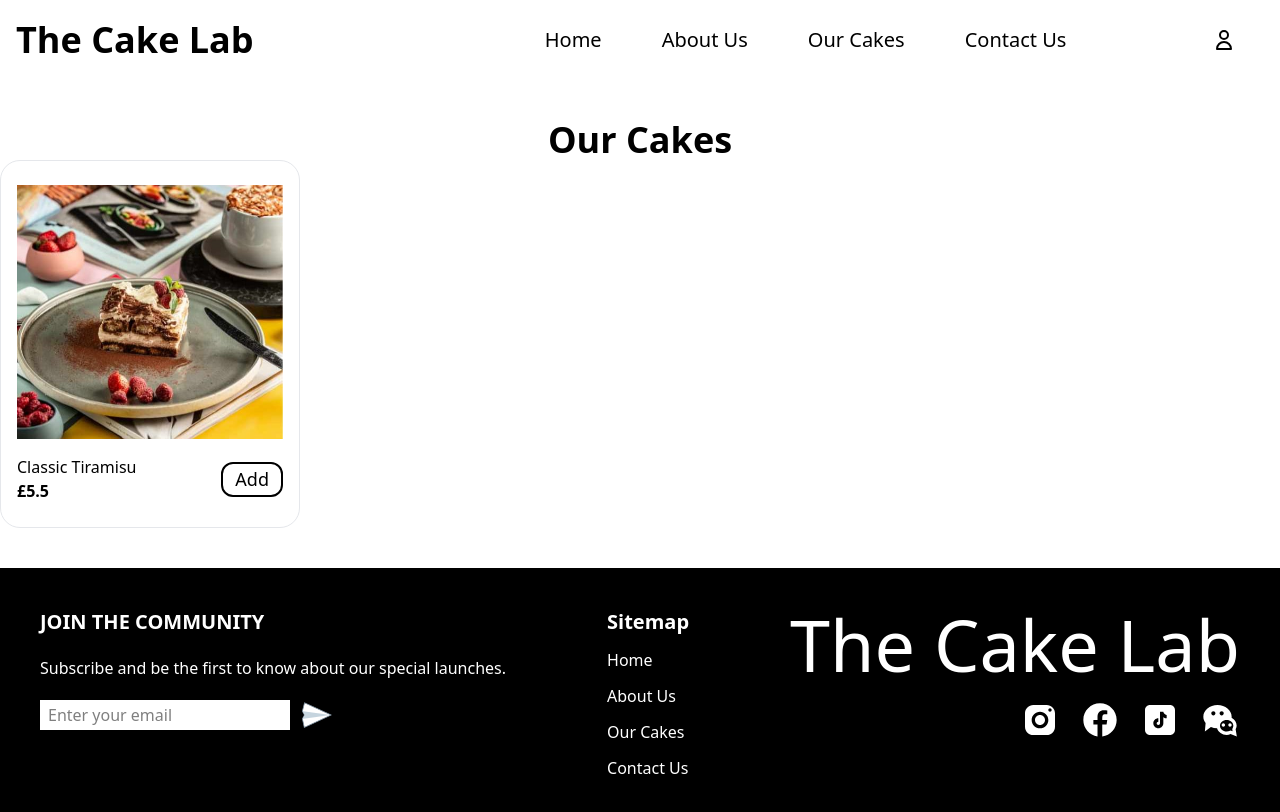
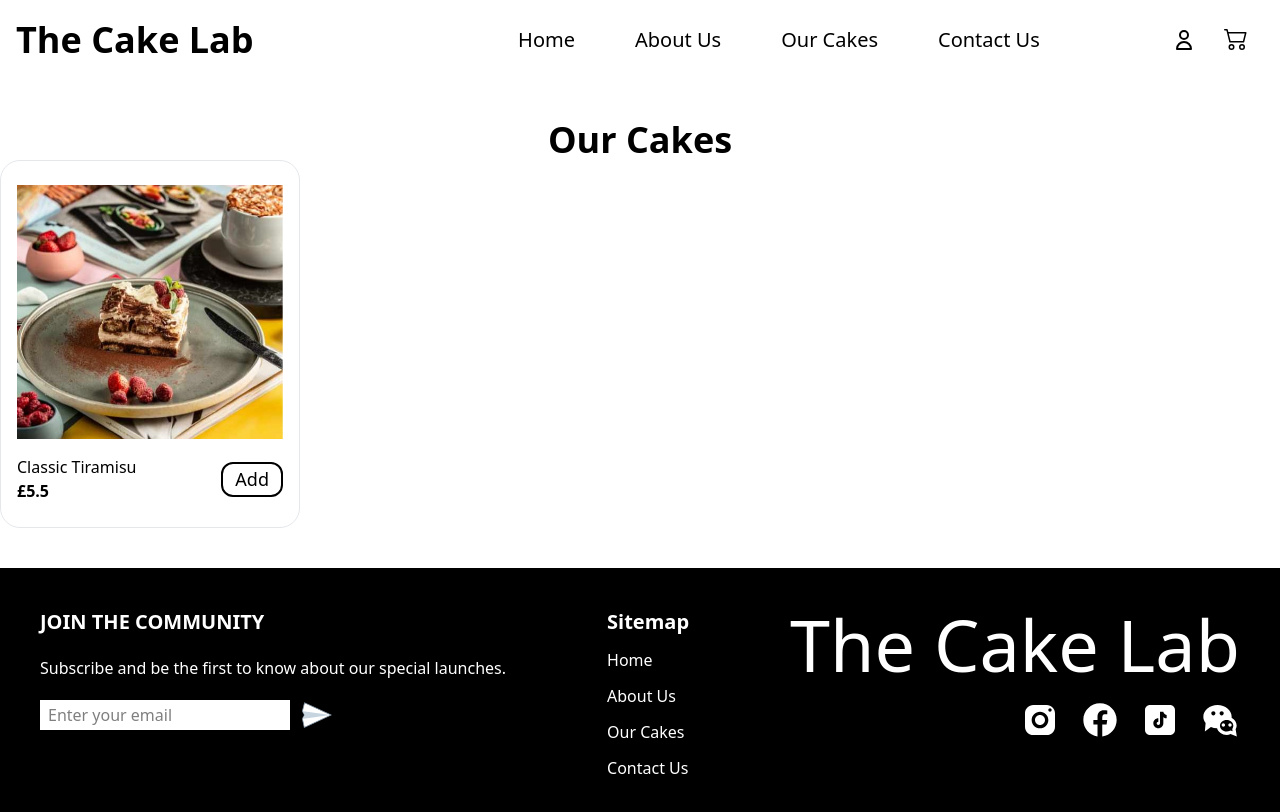
Before and after one commit to qinangao/cake-shop, a React (Vite) app: page /menu in a window 1280 px wide. Shown: the top 812 px of the page. Built offline with nearby package versions, Linux system fonts and the light colour scheme.

Commit message:
feat: add CartIcon component to NavBar for cart functionality

```diff
--- /dev/null
+++ b/src/UI/components/CartIcon.tsx
@@ -0,0 +1,24 @@
+import { useState } from "react";
+import { BsCart2 } from "react-icons/bs";
+import { NavLink } from "react-router-dom";
+function CartIcon() {
+  const [cartCount, setCartCount] = useState(0);
+
+  return (
+    <div
+      onClick={() => setCartCount(cartCount + 1)}
+      className="cursor-pointer text-3xl hidden md:block relative"
+    >
+      <NavLink to="/cart">
+        <BsCart2 className="w-6 h-6 mb-1 mr-4" />
+      </NavLink>
+      {cartCount !== 0 && (
+        <span className="absolute -top-2 right-1.5 bg-red-500 text-white text-xs w-4.5 h-4.5 flex items-center justify-center rounded-full">
+          {cartCount}
+        </span>
+      )}
+    </div>
+  );
+}
+
+export default CartIcon;
--- a/src/UI/components/NavBar.tsx
+++ b/src/UI/components/NavBar.tsx
@@ -2,6 +2,7 @@ import { JSX, useState } from "react";
 import Button from "./Button";
 import { Link, NavLink } from "react-router-dom";
 import { HiOutlineUser } from "react-icons/hi";
+import CartIcon from "./CartIcon";
 
 export default function NavBar(): JSX.Element {
   const [isOpen, setIsOpen] = useState(false);
@@ -59,9 +60,12 @@ export default function NavBar(): JSX.Element {
             </li>
           </ul>
         </div>
-        <NavLink className="hidden md:block cursor-pointer" to="/login">
-          <HiOutlineUser className="w-6 h-6 mr-7" />
-        </NavLink>
+        <div className="flex items-center justify-center">
+          <NavLink className="hidden md:block cursor-pointer" to="/login">
+            <HiOutlineUser className="w-6 h-6 mr-7" />
+          </NavLink>
+          <CartIcon />
+        </div>
       </nav>
     </header>
   );
```
